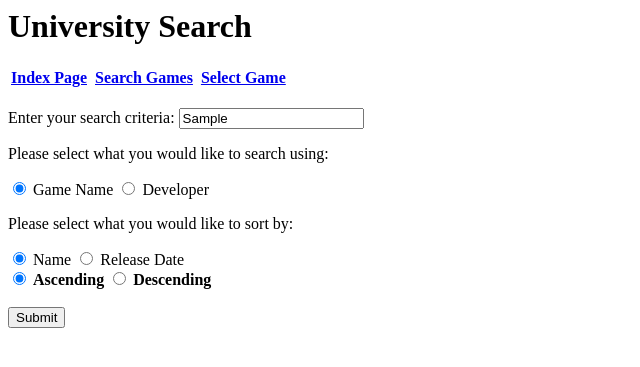
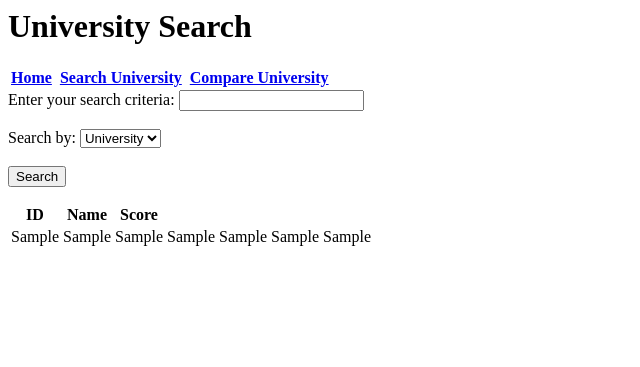
Before and after one commit to Xenterra/CS551D-Assessment, a Django app: template assessment/templates/assessment/search.html in a window 1280 px wide. Shown: the top 367 px of the page, without its empty margins (0-640 px from the left). Run offline with Django 3.2, Linux system fonts and the light colour scheme; the template is opened without the code that fills it: most values are stand-ins (such as "Sample title", 1, 10 or a date in 2020); lists and menus that the app fills with data are empty.

Commit message:
Search Functionality added

```diff
--- a/assessment/templates/assessment/index.html
+++ b/assessment/templates/assessment/index.html
@@ -9,11 +9,11 @@
 <h1>University Search</h1>
 
 <table><tr>
-<th><a href="/">Index Page</a></th>
+<th><a href="/">Home</a></th>
 <th></th>
-<th><a href="/search">Search Games</a></th>
+<th><a href="/search">Search University</a></th>
 <th></th>
-<th><a href="/selected">Select Game</a></th>
+<th><a href="/selected">Compare University</a></th>
 </tr></table>
 
 </body>
--- a/assessment/templates/assessment/search.html
+++ b/assessment/templates/assessment/search.html
@@ -9,48 +9,49 @@
 <h1>University Search</h1>
 
 <table><tr>
-<th><a href="/">Index Page</a></th>
+<th><a href="/">Home</a></th>
 <th></th>
-<th><a href="/search">Search Games</a></th>
+<th><a href="/search">Search University</a></th>
 <th></th>
-<th><a href="/selected">Select Game</a></th>
+<th><a href="/selected">Compare University</a></th>
 </tr></table>
 
-	<!-- Form for User entry to 'Search' through games list -->
-<form method="post">
-	<br>
+<form action = "" method = "POST">
     {% csrf_token %}
-	<label for="criteria">Enter your search criteria: </label>
-	<input type="text" id="criteria" name="criteria" value = {{criteria}}>
-
-	<br>
-
-	<p>Please select what you would like to search using:</p>
-	<input type="radio" id="search" name="search" value="name" checked>
-	<label for="search">Game Name</label>
-	<input type="radio" id="search" name="search" value="developer">
-	<label for="search">Developer</label>
-
-
-	<br>
-
-	<p>Please select what you would like to sort by:</p>
-	<input type="radio" id="ordering" name="ordering" value="name" checked>
-	<label for="ordering">Name</label>
-	<input type="radio" id="ordering" name="ordering" value="release_date">
-	<label for="ordering">Release Date</label>
-
-	<br>
-
-	<input type="radio" id="asc_desc" name="asc_desc" value="ASC" checked>
-	<label for="asc_desc"><strong> Ascending</strong></label>
-	<input type="radio" id="asc_desc" name="asc_desc" value="DESC">
-	<label for="asc_desc"><strong> Descending </strong></label>
-
+    <label for="criteria">Enter your search criteria: </label>
+    <input id="criteria" type="text" name="criteria">
+	<br><br>
+  	<label for="search">Search by:</label>
+  		<select id="search" name="search" size="1" >
+    		<option value="university">University</option>
+    		<option value="rank_display">Rank</option>
+    		<option value="country">Country</option>
+			<option value="region">Region</option>
+    		<option value="score">Score</option>
+  		</select>
 	<br><br>
 
-	<input type="submit">
+    <input type="submit" value="Search">
 </form>
 
+<table>
+	<tr>
+		<th>ID</th>
+		<th>Name</th>
+		<th>Score</th>
+	</tr>
+{% for x in output %}
+	<tr>
+		<td>{{ x.0 }}</td>
+		<td>{{ x.1 }}</td>
+		<td>{{ x.2 }}</td>
+		<td>{{ x.3 }}</td>
+		<td>{{ x.4 }}</td>
+		<td>{{ x.5 }}</td>
+		<td>{{ x.6 }}</td>
+	</tr>
+
+{% endfor %}
+</table>
 </body>
 </html>
--- a/assessment/templates/assessment/selected.html
+++ b/assessment/templates/assessment/selected.html
@@ -9,11 +9,11 @@
 <h1>Selected University</h1>
 
 <table><tr>
-<th><a href="/">Index Page</a></th>
+<th><a href="/">Home</a></th>
 <th></th>
-<th><a href="/search">Search Games</a></th>
+<th><a href="/search">Search University</a></th>
 <th></th>
-<th><a href="/selected">Select Game</a></th>
+<th><a href="/selected">Compare University</a></th>
 </tr></table>
 
 
```
Also changed, not shown: assessment/views.py (+59 -8 lines).
